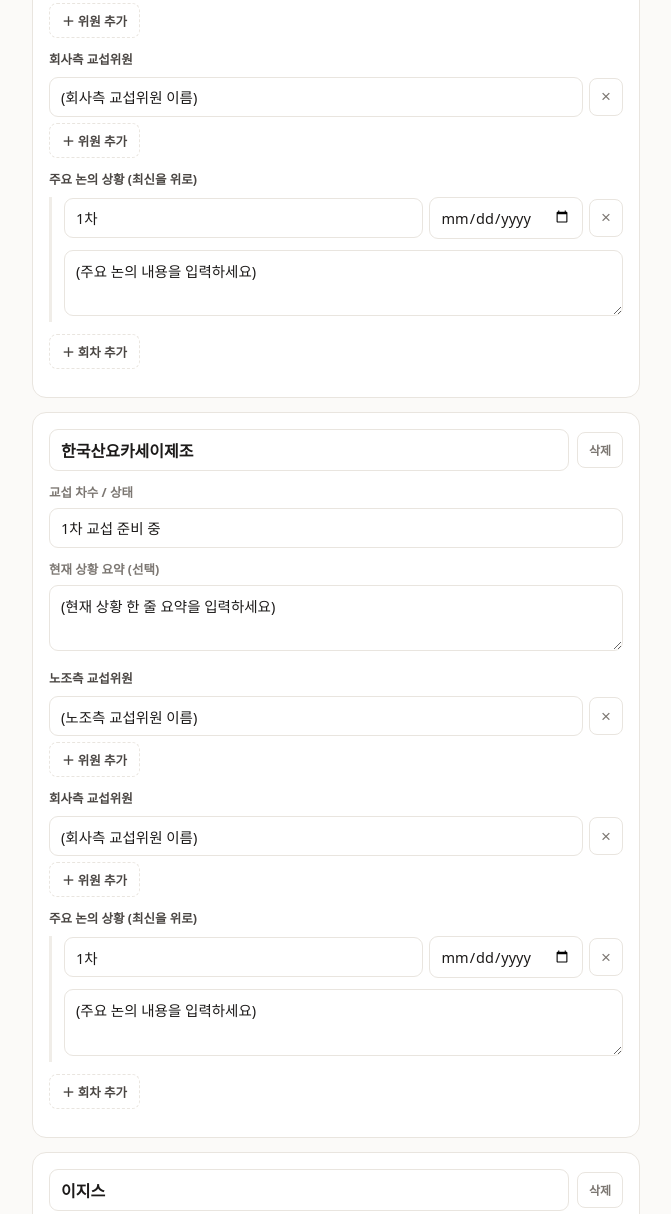
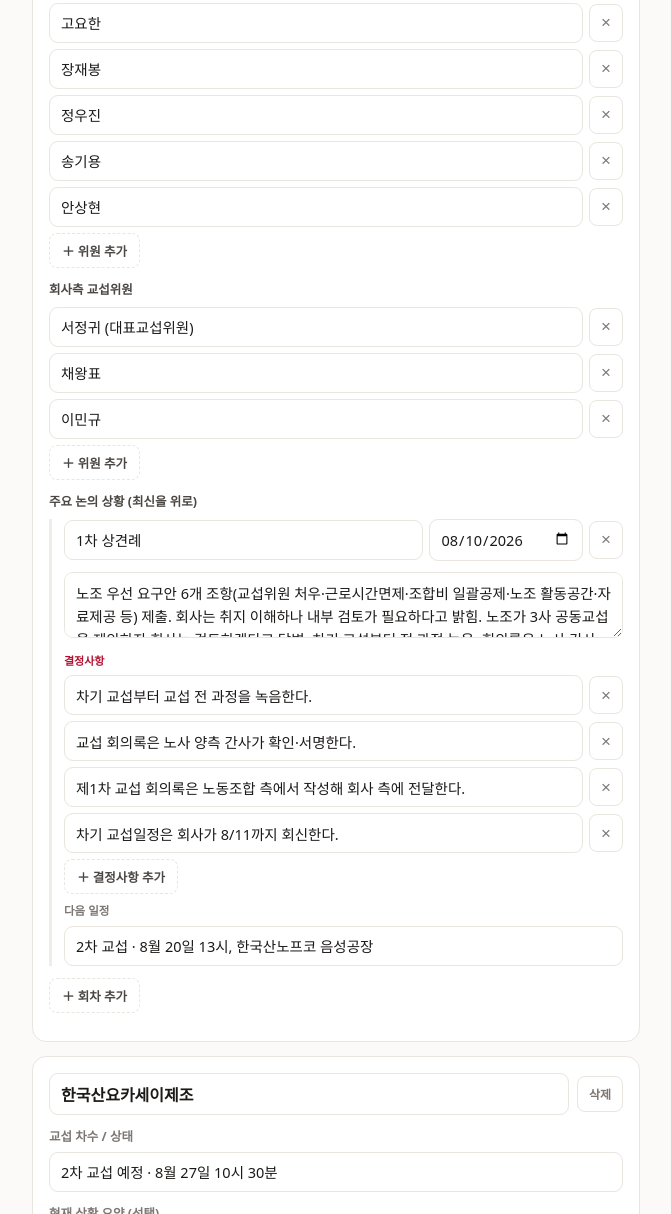
Before and after one commit to andang86/elbest2026, a plain HTML site: page admin.html in a window 1280 px wide. Shown: the part 1105-2319 px from the top of the page, without its empty margins (304-975 px from the left). Drawn offline with Linux system fonts and the light colour scheme; a web font is replaced by a local one.

Commit message:
Add files via upload

```diff
--- a/admin.html
+++ b/admin.html
@@ -43,6 +43,9 @@
   .add-s{border:1px dashed var(--line); background:transparent; color:var(--ink-2); border-radius:8px; padding:7px 12px; font-size:12.5px; font-weight:700; font-family:inherit; cursor:pointer}
   .add-s:hover{border-color:var(--red); color:var(--red)}
   .logrow{border-left:3px solid var(--line-2); padding:0 0 0 12px; margin:0 0 12px}
+  .dec{margin:8px 0 0}
+  .dec-h{font-size:11px; font-weight:800; color:var(--red); margin:0 0 6px}
+  label.fld.sm{margin:8px 0 0; font-size:11.5px}
   .logmeta{display:flex; gap:6px; align-items:center; margin:0 0 6px}
   .logmeta input{margin-top:0}
   .logmeta input[type=date]{flex:none; width:auto}
@@ -137,7 +140,7 @@
         name:c.name||"", round:c.round||"", summary:c.summary||"",
         union:Array.isArray(c.union)?c.union.slice():[""],
         company:Array.isArray(c.company)?c.company.slice():[""],
-        log:(Array.isArray(c.log)?c.log:[]).map(e=>({round:e.round||"",date:e.date||"",text:e.text||""}))
+        log:(Array.isArray(c.log)?c.log:[]).map(e=>({round:e.round||"",date:e.date||"",text:e.text||"",decisions:Array.isArray(e.decisions)?e.decisions.slice():[],next:e.next||""}))
       }))
     };
   }
@@ -178,7 +181,12 @@
       s+=`<button class="add-s" data-act="addMember" data-ci="${ci}" data-list="company">＋ 위원 추가</button></div>`;
       s+=`<div class="log"><div class="mem-h">주요 논의 상황 (최신을 위로)</div>`;
       c.log.forEach((e,li)=>{
-        s+=`<div class="logrow"><div class="logmeta"><input data-ci="${ci}" data-log="${li}" data-k="round" placeholder="차수(예: 3차)" value="${h(e.round)}"><input data-ci="${ci}" data-log="${li}" data-k="date" type="date" value="${h(e.date)}"><button class="x" data-act="delLog" data-ci="${ci}" data-li="${li}" aria-label="삭제">×</button></div><textarea data-ci="${ci}" data-log="${li}" data-k="text" rows="2" placeholder="논의 내용">${h(e.text)}</textarea></div>`;
+        s+=`<div class="logrow"><div class="logmeta"><input data-ci="${ci}" data-log="${li}" data-k="round" placeholder="차수(예: 3차)" value="${h(e.round)}"><input data-ci="${ci}" data-log="${li}" data-k="date" type="date" value="${h(e.date)}"><button class="x" data-act="delLog" data-ci="${ci}" data-li="${li}" aria-label="삭제">×</button></div><textarea data-ci="${ci}" data-log="${li}" data-k="text" rows="2" placeholder="논의 내용">${h(e.text)}</textarea>`;
+        s+=`<div class="dec"><div class="dec-h">결정사항</div>`;
+        (e.decisions||[]).forEach((dv,di)=>{ s+=`<div class="row"><input data-ci="${ci}" data-log="${li}" data-dec="${di}" value="${h(dv)}" placeholder="결정 내용"><button class="x" data-act="delDec" data-ci="${ci}" data-li="${li}" data-di="${di}" aria-label="삭제">×</button></div>`; });
+        s+=`<button class="add-s" data-act="addDec" data-ci="${ci}" data-li="${li}">＋ 결정사항 추가</button></div>`;
+        s+=`<label class="fld sm">다음 일정<input data-ci="${ci}" data-log="${li}" data-k="next" value="${h(e.next)}" placeholder="예: 2차 교섭 8월 27일 10:30, ○○공장"></label>`;
+        s+=`</div>`;
       });
       s+=`<button class="add-s" data-act="addLog" data-ci="${ci}">＋ 회차 추가</button></div>`;
       s+=`</section>`;
@@ -190,7 +198,11 @@
     const ci=el.dataset.ci; if(ci==null) return;
     const c=state.companies[+ci]; if(!c) return;
     if(el.dataset.list!=null){ c[el.dataset.list][+el.dataset.li]=el.value; }
-    else if(el.dataset.log!=null){ c.log[+el.dataset.log][el.dataset.k]=el.value; }
+    else if(el.dataset.log!=null){
+      const lg=c.log[+el.dataset.log];
+      if(el.dataset.dec!=null){ (lg.decisions=lg.decisions||[])[+el.dataset.dec]=el.value; }
+      else { lg[el.dataset.k]=el.value; }
+    }
     else if(el.dataset.k){ c[el.dataset.k]=el.value; }
   }
   companies.addEventListener("input",e=>{ readInput(e.target); autosave(); });
@@ -207,8 +219,10 @@
     if(act==="delCompany"){ if(confirm("이 회사를 삭제할까요?")) state.companies.splice(ci,1); }
     else if(act==="addMember"){ c[b.dataset.list].push(""); }
     else if(act==="delMember"){ c[b.dataset.list].splice(+b.dataset.li,1); }
-    else if(act==="addLog"){ c.log.unshift({round:"",date:today(),text:""}); }
+    else if(act==="addLog"){ c.log.unshift({round:"",date:today(),text:"",decisions:[],next:""}); }
     else if(act==="delLog"){ c.log.splice(+b.dataset.li,1); }
+    else if(act==="addDec"){ const lg=c.log[+b.dataset.li]; (lg.decisions=lg.decisions||[]).push(""); }
+    else if(act==="delDec"){ c.log[+b.dataset.li].decisions.splice(+b.dataset.di,1); }
     render(); autosave();
   });
   $("addCompany").addEventListener("click",()=>{ state.companies.push(blankCompany("")); render(); autosave(); });
@@ -225,7 +239,12 @@
       const sm=(c.summary||"").trim(); if(sm) co.summary=sm;
       co.union=(c.union||[]).map(x=>(x||"").trim()).filter(Boolean);
       co.company=(c.company||[]).map(x=>(x||"").trim()).filter(Boolean);
-      const lg=(c.log||[]).map(e=>({round:(e.round||"").trim(),date:(e.date||"").trim(),text:(e.text||"").trim()})).filter(e=>e.round||e.date||e.text);
+      const lg=(c.log||[]).map(e=>{
+        const o={round:(e.round||"").trim(),date:(e.date||"").trim(),text:(e.text||"").trim()};
+        const decs=(e.decisions||[]).map(x=>(x||"").trim()).filter(Boolean); if(decs.length) o.decisions=decs;
+        const nx=(e.next||"").trim(); if(nx) o.next=nx;
+        return o;
+      }).filter(e=>e.round||e.date||e.text||(e.decisions&&e.decisions.length)||e.next);
       if(lg.length) co.log=lg;
       if(co.name) st.companies.push(co);
     });
--- a/progress.js
+++ b/progress.js
@@ -2,7 +2,8 @@
    progress.js — 교섭 진행 데이터 ('교섭 진행' 탭에 표시)
    ------------------------------------------------------------
    · admin.html 편집기에서 폼으로 채우고 '생성'하면 이 파일이 만들어집니다.
-   · notice: 상단 공지(제목 + 항목들) / intro·updated / companies[]
+   · notice: 상단 공지 / intro·updated / companies[]
+   · log 항목: {round,date,text,decisions[],next}
    ============================================================ */
 window.CBA_PROGRESS = {
   "notice": {
@@ -12,62 +13,80 @@
       "제출·교섭 예정일 — 한국산노프코: 2차 교섭 8월 20일 / 한국산요카세이제조: 8월 27일 / 이지스: 상견례 이후 2차 교섭 예정. (일정은 변경될 수 있습니다.)"
     ]
   },
-  "intro": "세 회사에 동일한 단체협약을 요구하고 있으며, 교섭은 회사별로 진행됩니다.",
-  "updated": "2026-00-00",
+  "intro": "세 회사에 동일한 내용의 단체협약을 요구하고 있으며, 교섭은 회사별로 진행됩니다. 본교섭 단체협약 요구안은 각 회사 2차 교섭에서 제출합니다.",
+  "updated": "2026-08-16",
   "companies": [
     {
       "name": "한국산노프코",
-      "round": "1차 교섭 준비 중",
-      "summary": "(현재 상황 한 줄 요약을 입력하세요)",
+      "round": "2차 교섭 예정 · 8월 20일 13시",
+      "summary": "1차 상견례 완료. 2차 교섭에서 단체협약 요구안 제출 예정.",
       "union": [
-        "(노조측 교섭위원 이름)"
+        "이영섭 (대표교섭위원)",
+        "고요한",
+        "장재봉",
+        "정우진",
+        "송기용",
+        "안상현"
       ],
       "company": [
-        "(회사측 교섭위원 이름)"
+        "서정귀 (대표교섭위원)",
+        "채왕표",
+        "이민규"
       ],
       "log": [
         {
-          "round": "1차",
-          "date": "2026-00-00",
-          "text": "(주요 논의 내용을 입력하세요)"
+          "round": "1차 상견례",
+          "date": "2026-08-10",
+          "text": "노조 우선 요구안 6개 조항(교섭위원 처우·근로시간면제·조합비 일괄공제·노조 활동공간·자료제공 등) 제출. 회사는 취지 이해하나 내부 검토가 필요하다고 밝힘. 노조가 3사 공동교섭을 제안하자 회사는 검토하겠다고 답변. 차기 교섭부터 전 과정 녹음, 회의록은 노사 간사 서명으로 합의. 교섭 공문은 대전충북지부와 직접(이메일) 송수신하기로 함. 차기 교섭일은 회사가 8/11까지 회신하기로 함(이후 2차 교섭 8/20 13시로 확정).",
+          "decisions": [
+            "차기 교섭부터 교섭 전 과정을 녹음한다.",
+            "교섭 회의록은 노사 양측 간사가 확인·서명한다.",
+            "제1차 교섭 회의록은 노동조합 측에서 작성해 회사 측에 전달한다.",
+            "차기 교섭일정은 회사가 8/11까지 회신한다."
+          ],
+          "next": "2차 교섭 · 8월 20일 13시, 한국산노프코 음성공장"
         }
       ]
     },
     {
       "name": "한국산요카세이제조",
-      "round": "1차 교섭 준비 중",
-      "summary": "(현재 상황 한 줄 요약을 입력하세요)",
+      "round": "2차 교섭 예정 · 8월 27일 10시 30분",
+      "summary": "1차 상견례 완료. 2차 교섭에서 단체협약 요구안 제출 예정.",
       "union": [
-        "(노조측 교섭위원 이름)"
+        "이영섭 (대표교섭위원)",
+        "고요한",
+        "박태훈",
+        "정우진",
+        "장선봉",
+        "안상현"
       ],
       "company": [
-        "(회사측 교섭위원 이름)"
+        "서정귀 (대표교섭위원)",
+        "김시형",
+        "이민규"
       ],
       "log": [
         {
-          "round": "1차",
-          "date": "2026-00-00",
-          "text": "(주요 논의 내용을 입력하세요)"
+          "round": "1차 상견례",
+          "date": "2026-08-12",
+          "text": "노조 우선 요구안 전달(본교섭 단협 요구안은 회사별 2차 교섭에서 제출 예정). 회사는 산요가 자체 취업규칙 없이 산노프코 규정을 준용해 왔고 현재 최초 제정 작업 중이며 추석 전후 열람 예상이라고 설명. 공동교섭은 회사가 기존 입장 변경 없이 쟁점 정리 후 검토 가능하다고 답변. 회사가 선전물의 조장수당·생산연구수당 건에 대해 폐지가 아니라 임금항목 통합이며 산정방식이 17분의 1에서 13분의 1로 변경된 것이라 주장. 차기 교섭부터 녹음(활용범위 기준은 추후 협의). 차기 2차 교섭 8/27(목) 10:30으로 확정.",
+          "decisions": [
+            "차기 교섭부터 교섭 전 과정을 녹음한다.",
+            "교섭 회의록은 노사 양측 간사가 확인·서명한다.",
+            "제1차 교섭 회의록은 노동조합 측에서 작성해 회사 측에 전달한다.",
+            "차기 2차 교섭은 8월 27일(목) 10:30 한국산노프코 음성공장에서 진행한다."
+          ],
+          "next": "2차 교섭 · 8월 27일(목) 10시 30분, 한국산노프코 음성공장"
         }
       ]
     },
     {
       "name": "이지스",
-      "round": "1차 교섭 준비 중",
-      "summary": "(현재 상황 한 줄 요약을 입력하세요)",
-      "union": [
-        "(노조측 교섭위원 이름)"
-      ],
-      "company": [
-        "(회사측 교섭위원 이름)"
-      ],
-      "log": [
-        {
-          "round": "1차",
-          "date": "2026-00-00",
-          "text": "(주요 논의 내용을 입력하세요)"
-        }
-      ]
+      "round": "상견례 이후 2차 교섭 예정",
+      "summary": "교섭 일정 협의 중.",
+      "union": [],
+      "company": [],
+      "log": []
     }
   ]
 };
```
Also changed, not shown: index.html (+19 -1 lines).
